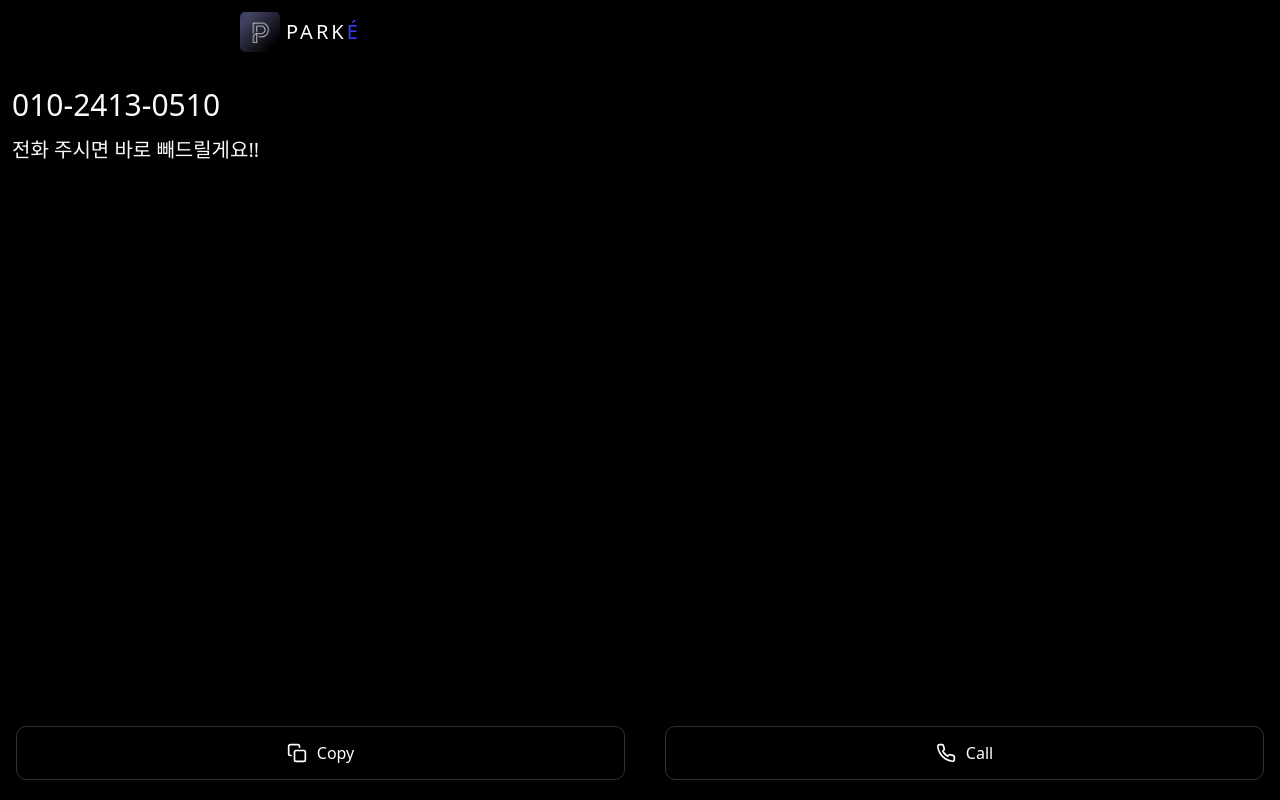
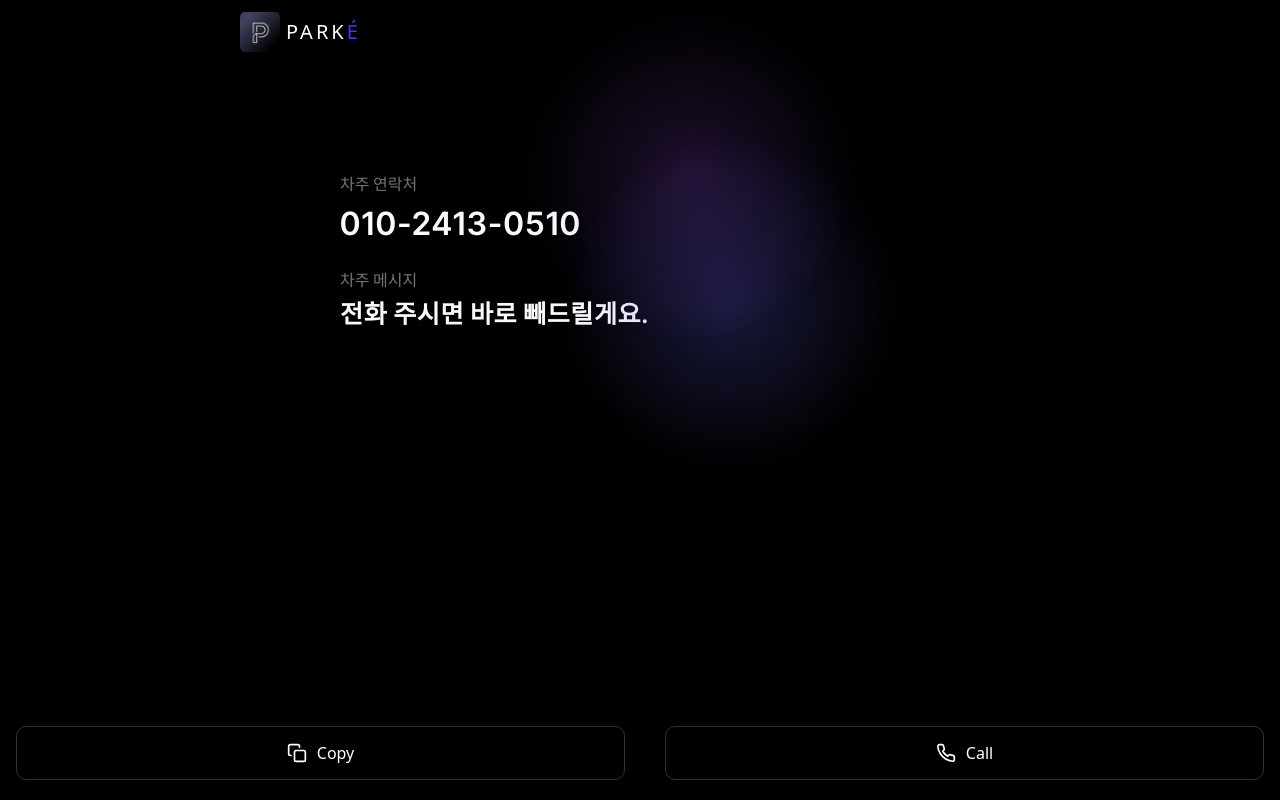
Before and after one commit to kangdaelyeol/parke-web, a React (Vite) app: page /parke/1 in a window 1280 px wide. Built offline with nearby package versions, Linux system fonts and the light colour scheme; no server answers; the database is empty; a web font is replaced by a local one.

Commit message:
Feat: add Circle gradient component

```diff
--- a/src/index.css
+++ b/src/index.css
@@ -36,4 +36,29 @@ body {
   /* color */
   --color-blue-primary: #383bf9;
   --color-black-deep: #444;
+
+  --animate-drift-1: drift-1 8s infinite alternate linear;
+  --animate-drift-2: drift-2 15s infinite alternate linear;
+
+  @keyframes drift-1 {
+    0% {
+      transform: translateX(-500px);
+    }
+    50% {
+      transform: translateX(100px) translateY(100px);
+    }
+    100% {
+      transform: translateX(600px) translateY(-100px);
+    }
+  }
+
+  @keyframes drift-2 {
+    0% {
+      transform: translateX(-400px) translateY(-200px);
+    }
+
+    100% {
+      transform: translateX(300px) translateY(200px);
+    }
+  }
 }
--- /dev/null
+++ b/src/screens/parke/components/circle-gradient.tsx
@@ -0,0 +1,20 @@
+export const CircleGradient = () => {
+    return (
+        <>
+            <div
+                className="pointer-events-none absolute -left-24 -top-24 h-[400px] w-[400px] animate-drift-1"
+                style={{
+                    background:
+                        'radial-gradient(circle, rgba(99,102,241,0.25) 0%, transparent 60%)',
+                }}
+            />
+            <div
+                className="pointer-events-none absolute -bottom-24 -right-24 h-[400px] w-[400px] animate-drift-2"
+                style={{
+                    background:
+                        'radial-gradient(circle, rgba(168,85,247,0.18) 0%, transparent 60%)',
+                }}
+            />
+        </>
+    )
+}
--- a/src/screens/parke/components/index.ts
+++ b/src/screens/parke/components/index.ts
@@ -2,3 +2,4 @@ export * from './skeleton'
 export * from './header'
 export * from './footer'
 export * from './main'
+export * from './circle-gradient'
--- a/src/screens/parke/components/main.tsx
+++ b/src/screens/parke/components/main.tsx
@@ -1,4 +1,4 @@
-import { Skeleton } from '.'
+import { CircleGradient, Skeleton } from '.'
 import { useParkeContext } from '@/contexts'
 import { formatPhone } from '@/helpers'
 
@@ -6,9 +6,14 @@ export const Main = () => {
     const { phone, loading, error } = useParkeContext()
 
     return (
-        <div className="text-[#fafafa] w-full">
-            <div className="w-full max-w-200 px-3 flex flex-col">
-                <span className="text-[30px] mt-[30px] font-phone">
+        <div className="text-[#fafafa] w-full px-6 pt-30">
+            <div className="w-full max-w-150 flex flex-col mx-auto relative">
+                <CircleGradient />
+                <div className="text-[#737373] font-intertight font-medium text-[16px]">
+                    차주 연락처
+                </div>
+                <span className="text-[32px] mt-1 font-intertight tracking-wider font-[600]">
+                    {/* <Skeleton width={300} height={100} /> */}
                     {loading ? (
                         <Skeleton width={300} height={100} />
                     ) : error ? (
@@ -17,8 +22,11 @@ export const Main = () => {
                         formatPhone(phone)
                     )}
                 </span>
-                <span className="text-[20px] mt-2">
-                    전화 주시면 바로 빼드릴게요!!
+                <div className="text-[#737373] font-intertight font-medium text-[16px] mt-5">
+                    차주 메시지
+                </div>
+                <span className="text-[25px] mt-1 font-intertight tracking-wide font-[600]">
+                    전화 주시면 바로 빼드릴게요.
                 </span>
             </div>
         </div>
```
